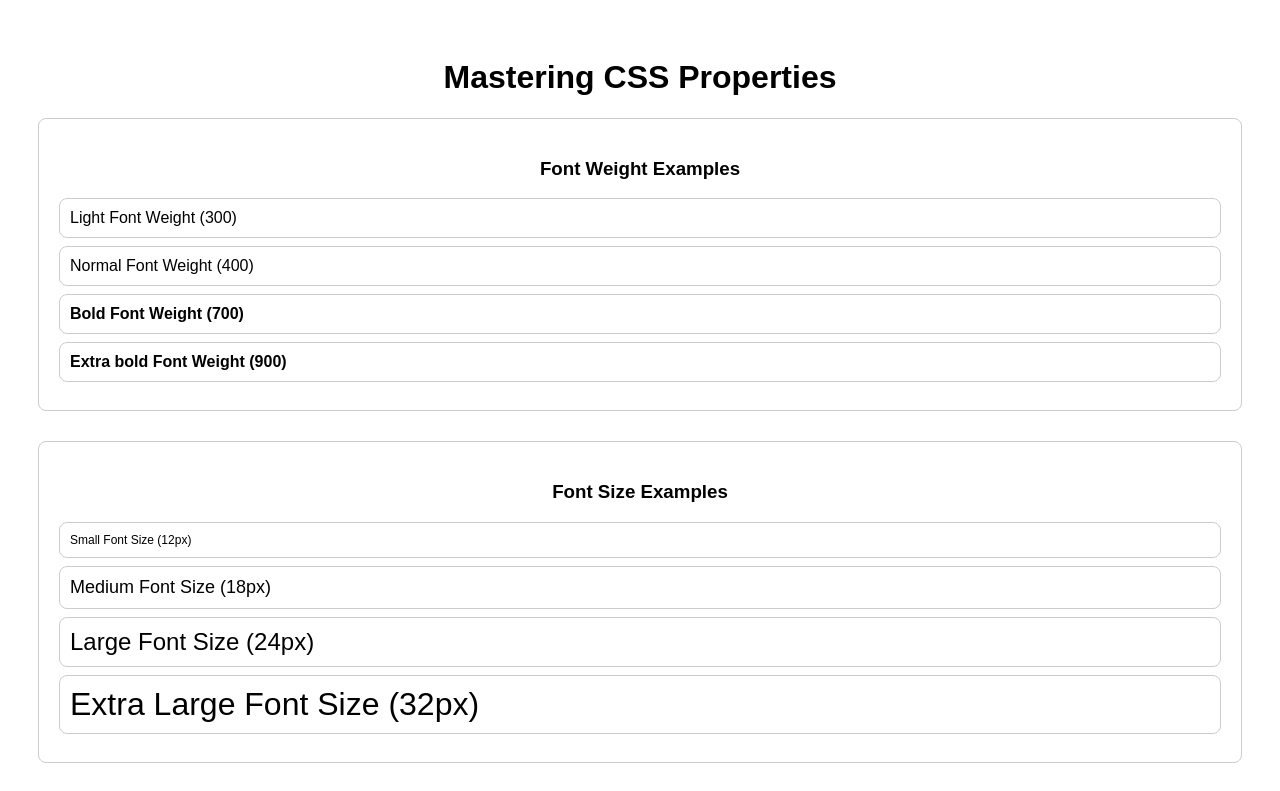
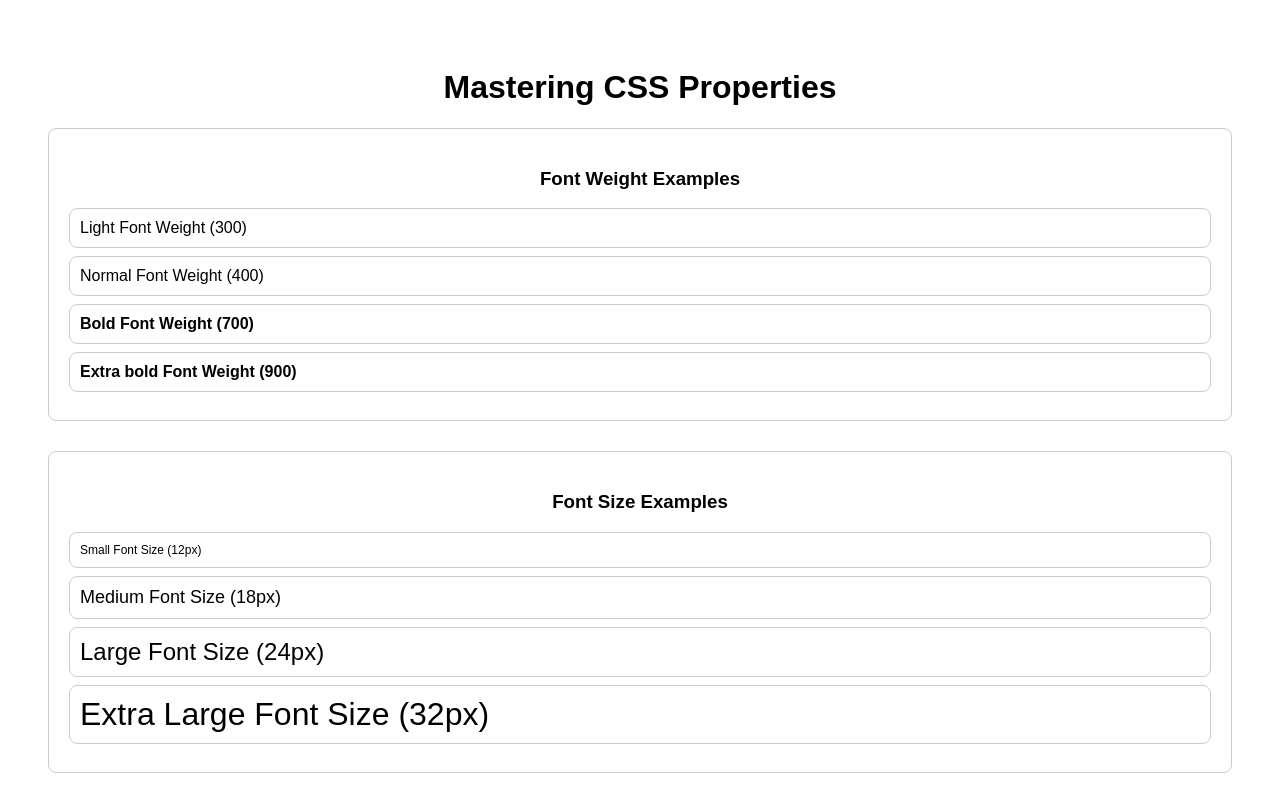
Before and after one commit to hassaangill/assignment1_css, a plain HTML site: page basic.html in a window 1280 px wide. Shown: the top 791 px of the page. Drawn offline with Linux system fonts and the light colour scheme.

Commit message:
chaNGED PADDING

```diff
--- a/basic.css
+++ b/basic.css
@@ -1,7 +1,7 @@
 .center{
     text-align: center;
 }
-body{ padding: 30px;
+body{ padding: 40px;
     font-family: Arial
 }
 .loader {
```
